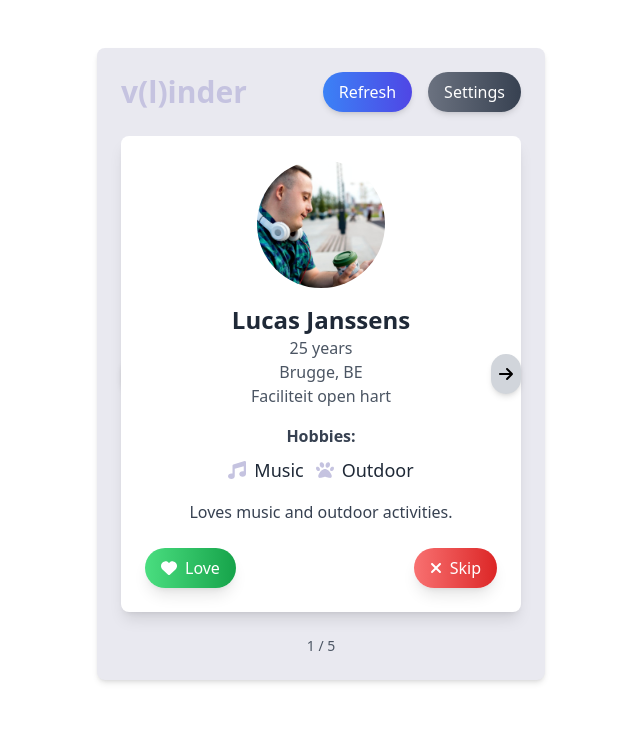
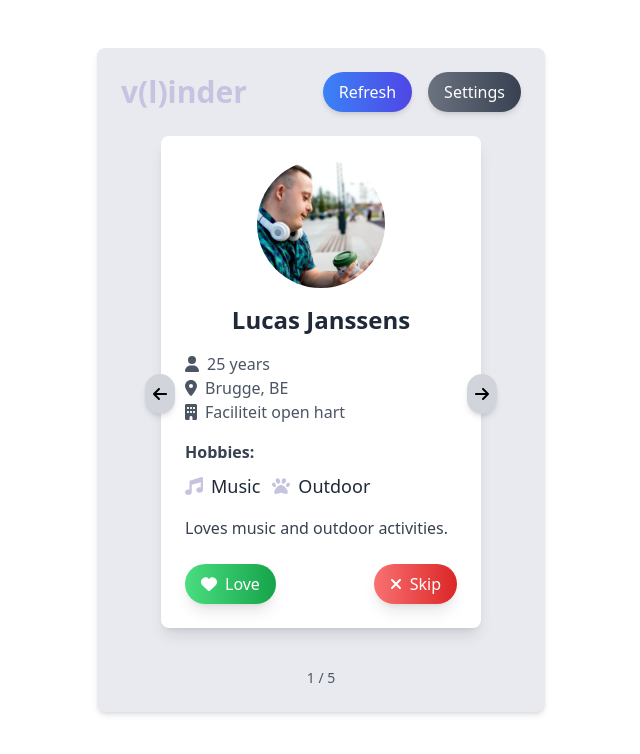
Before and after one commit to remcohofmans/RnD, a React (Create React App) app: page /feed in a window 1280 px wide. Shown: the top 754 px of the page, without its empty margins (319-959 px from the left). Built offline with nearby package versions, Linux system fonts and the light colour scheme; no server answers.

Commit message:
improved feed added labels for facility, age and arrows to change info

```diff
--- a/src/Components/Feed.jsx
+++ b/src/Components/Feed.jsx
@@ -1,6 +1,6 @@
 import React, { useState } from 'react';
 import { FontAwesomeIcon } from '@fortawesome/react-fontawesome';
-import { faHeart, faTimes, faMusic, faBook, faGamepad, faPaw, faCamera, faDumbbell, faUtensils, faArrowLeft, faArrowRight } from '@fortawesome/free-solid-svg-icons';
+import { faHeart, faTimes, faMusic, faBook, faGamepad, faPaw, faCamera, faDumbbell, faUtensils, faArrowLeft, faArrowRight, faUser, faMapMarkerAlt, faBuilding } from '@fortawesome/free-solid-svg-icons';
 import { useSwipeable } from 'react-swipeable';
 import boyImage from '../Assets/boy.jpg';
 import girlImage from '../Assets/girl.jpg';
@@ -72,17 +72,19 @@ const hobbyIcons = {
 };
 
 const UserCard = ({ user }) => (
-  <div className="bg-white rounded-lg shadow-lg p-6 mb-6 hover:shadow-2xl transition-shadow duration-300 transform hover:scale-105 text-center">
+  <div className="bg-white rounded-lg shadow-lg p-6 mb-6 hover:shadow-2xl transition-shadow duration-300 transform hover:scale-105 w-80 mx-auto">
     {/* Profile Picture at the top */}
     <img className="w-32 h-32 rounded-full mx-auto mb-4 object-cover" src={user.profilePicture} alt={`${user.name} profile`} />
-    <h2 className="text-2xl font-semibold text-gray-800">{user.name}</h2>
-    <p className="text-gray-600">{user.age} years</p>
-    <p className="text-gray-600">{user.location}</p>
-    <p className="text-gray-600">{user.facility}</p>
+    <h2 className="text-2xl font-semibold text-gray-800 text-center">{user.name}</h2>
+    <div className="text-left mt-4">
+      <p className="text-gray-600"><FontAwesomeIcon icon={faUser} className="mr-2" />{user.age} years</p>
+      <p className="text-gray-600"><FontAwesomeIcon icon={faMapMarkerAlt} className="mr-2" />{user.location}</p>
+      <p className="text-gray-600"><FontAwesomeIcon icon={faBuilding} className="mr-2" />{user.facility}</p>
+    </div>
 
-    <div className="mt-4">
+    <div className="mt-4 text-left">
       <span className="text-gray-700 font-bold">Hobbies:</span>
-      <div className="flex justify-center space-x-3 mt-2">
+      <div className="flex space-x-3 mt-2">
         {user.hobbies.map((hobby, index) => (
           <span key={index} className="flex items-center text-gray-800 text-lg">
             <FontAwesomeIcon icon={hobbyIcons[hobby]} className="mr-2 text-[#C5C3E0]" />
@@ -92,7 +94,7 @@ const UserCard = ({ user }) => (
       </div>
     </div>
 
-    <p className="mt-4 text-gray-700">{user.bio}</p>
+    <p className="mt-4 text-gray-700 text-left">{user.bio}</p>
 
     <div className="flex justify-between mt-6">
       <button className="flex items-center bg-gradient-to-r from-green-400 to-green-600 text-white px-4 py-2 rounded-full shadow-lg hover:from-green-500 hover:to-green-700 transition-all duration-300">
@@ -122,7 +124,7 @@ const Feed = () => {
   });
 
   return (
-    <div className="max-w-md mx-auto mt-12 p-6 bg-[#E9E9F0] rounded-lg shadow-md text-center relative">
+    <div className="max-w-md mx-auto mt-12 p-6 bg-[#E9E9F0] rounded-lg shadow-md relative">
       <div className="flex justify-between items-center mb-6">
         <h1 className="text-3xl font-bold text-[#C5C3E0]">v(l)inder</h1>
         <div className="flex space-x-4">
@@ -135,9 +137,9 @@ const Feed = () => {
         </div>
       </div>
 
-      <div {...handlers} className="relative">
+      <div {...handlers} className="relative flex items-center justify-center">
         <button
-          className="absolute left-0 top-1/2 transform -translate-y-1/2 bg-gray-300 p-2 rounded-full shadow-md hover:bg-gray-400 transition duration-300"
+          className="absolute left-6 top-1/2 transform -translate-y-1/2 bg-gray-300 p-2 rounded-full shadow-md hover:bg-gray-400 transition duration-300 z-10"
           onClick={handlePrevious}
         >
           <FontAwesomeIcon icon={faArrowLeft} />
@@ -146,14 +148,14 @@ const Feed = () => {
         <UserCard user={users[currentIndex]} />
 
         <button
-          className="absolute right-0 top-1/2 transform -translate-y-1/2 bg-gray-300 p-2 rounded-full shadow-md hover:bg-gray-400 transition duration-300"
+          className="absolute right-6 top-1/2 transform -translate-y-1/2 bg-gray-300 p-2 rounded-full shadow-md hover:bg-gray-400 transition duration-300 z-10"
           onClick={handleNext}
         >
           <FontAwesomeIcon icon={faArrowRight} />
         </button>
       </div>
 
-      <div className="mt-4 text-sm text-gray-600">
+      <div className="mt-4 text-sm text-gray-600 text-center">
         {currentIndex + 1} / {users.length}
       </div>
     </div>
```
